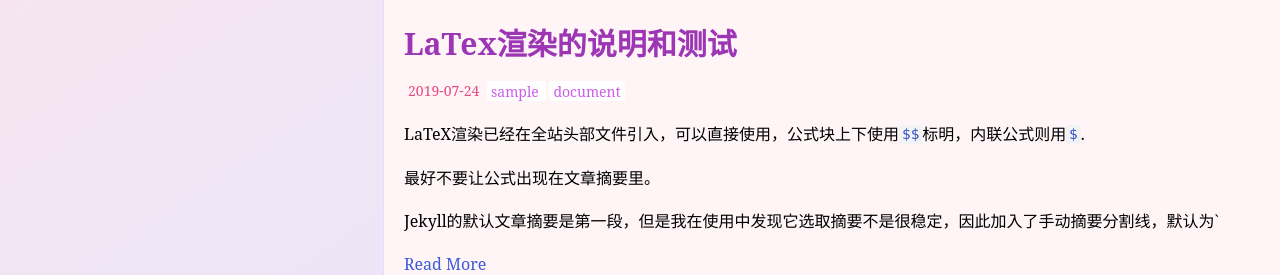
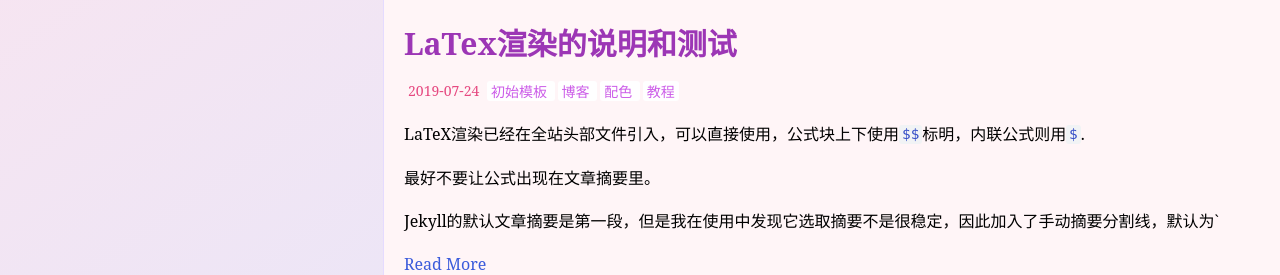
Before and after one commit to lyy351/Sparks, a Jekyll site: the page built from index.html, in a window 1280 px wide and 1236 px high. Shown: the part 554-829 px from the top of the window. Built offline with Jekyll 4.4.1, drawn with Linux system fonts in a browser that asks for light colours; the list of posts is cut into pages by our own code; comment, search, counter and statistics services are not loaded.

Commit message:
Update 2019-07-24-math-test.md

```diff
--- a/_posts/2019-07-24-math-test.md
+++ b/_posts/2019-07-24-math-test.md
@@ -3,9 +3,9 @@
 title: LaTex渲染的说明和测试
 date: 2019-07-24
 Author: 来自中世界
-categories: [博客, 技术]
-tags: [sample, document]
-comments: true
+categories: [建站更新日志]
+tags: [初始模板, 博客, 配色, 教程]
+attributes: []
 ---
 LaTeX渲染已经在全站头部文件引入，可以直接使用，公式块上下使用`$$`标明，内联公式则用`$`.
 
```
